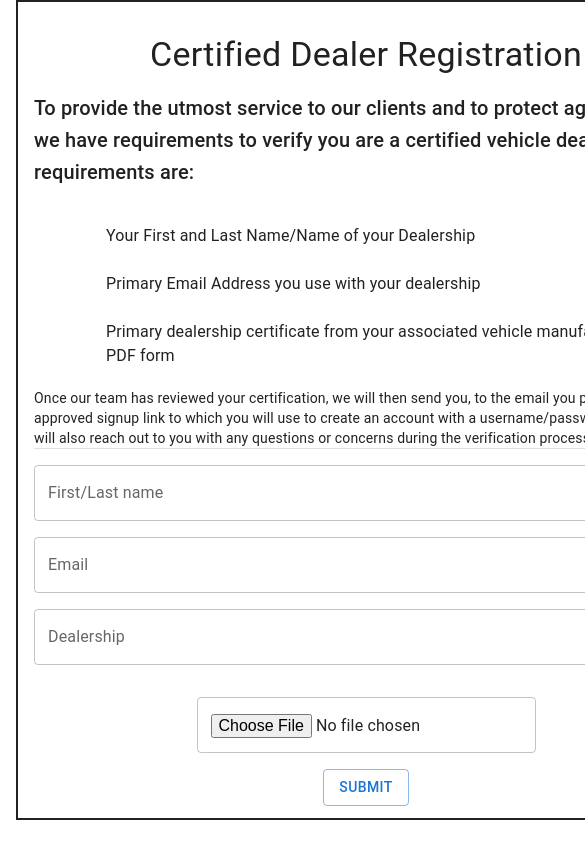
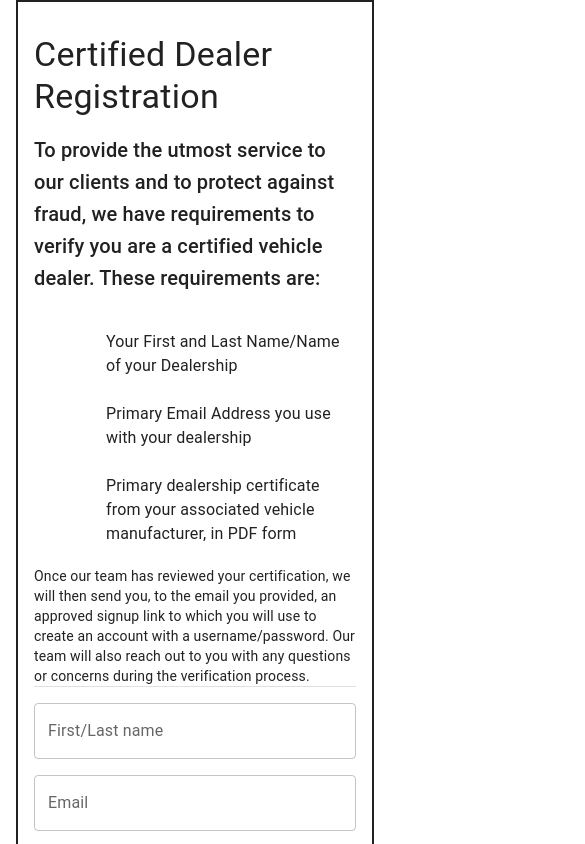
Before and after one commit to jrapich/sign-on-component, a React (Vite) app: page / in a window 390 px wide. Shown: the top 844 px of the page, 585 px wide, since content can reach past the window. Built offline with nearby package versions, Linux system fonts and the light colour scheme.

Commit message:
size fixing, mobile responsiveness

```diff
--- a/src/pages/SignUp.jsx
+++ b/src/pages/SignUp.jsx
@@ -46,7 +46,7 @@ export default function SignUp() {
 
   return (
     <Container
-      maxWidth={false}
+      maxWidth={"md"}
       disableGutters
       sx={{
         //modal width, height, border
@@ -57,8 +57,9 @@ export default function SignUp() {
         borderBottom: 2,
         p: 0,
         m: 0,
-        height: 820,
-        width: 700,
+        //height: 820,
+        maxHeight: "100%",
+        width: "100%",
       }}
     >
       <Container>
@@ -148,7 +149,9 @@ export default function SignUp() {
             </Box>
           </Box>
           <Box sx={flexCenter}>
-            <Button variant="outlined" onClick={sendToRest}>
+            <Button variant="outlined" onClick={sendToRest} sx={{
+              mb:4,
+            }} >
               SUBMIT
             </Button>
             <Box sx={{ ...flexCenter, mt: 2 }}></Box>
```
